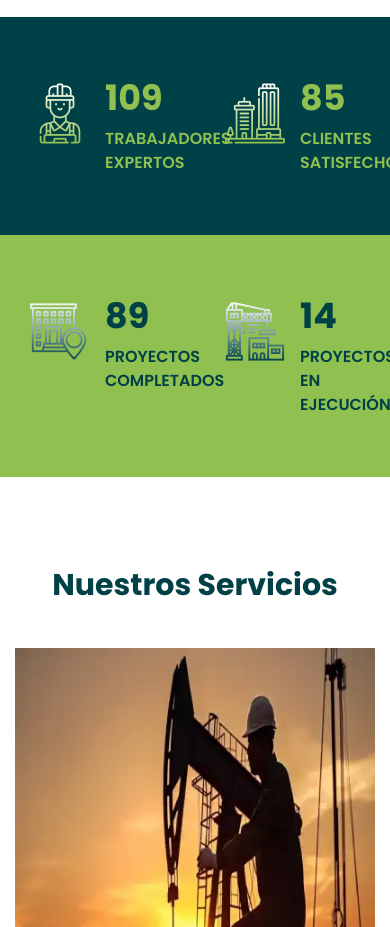
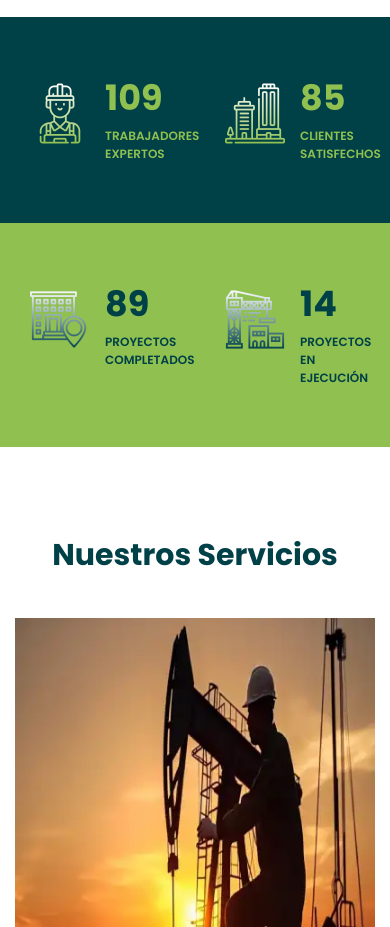
Before and after one commit to lfernando316/treinpro, a Vue app: page / in a window 390 px wide. Shown: the part 3060-3987 px from the top of the page. Built offline with nearby package versions, Linux system fonts and the light colour scheme.

Commit message:
ajuste letra fact e idioma

```diff
--- a/src/components/Fact.vue
+++ b/src/components/Fact.vue
@@ -21,7 +21,8 @@ export default {
         // Verifica si el elemento tiene la clase slideInLeft o slideInRight
         if (
           element.classList.contains("slideInLeft") ||
-          element.classList.contains("slideInRight")
+          element.classList.contains("slideInRight") ||
+          window.innerWidth <= 568
         ) {
           element.addEventListener("wow", () => {
             this.startCounters();
@@ -170,4 +171,11 @@ export default {
 .fact .fact-left h2 {
   color: #8fc050;
 }
+
+@media (max-width: 768px) {
+  .fact .fact-text p {
+    font-size: 12px;
+    font-weight: 600;
+  }
+}
 </style>
```
